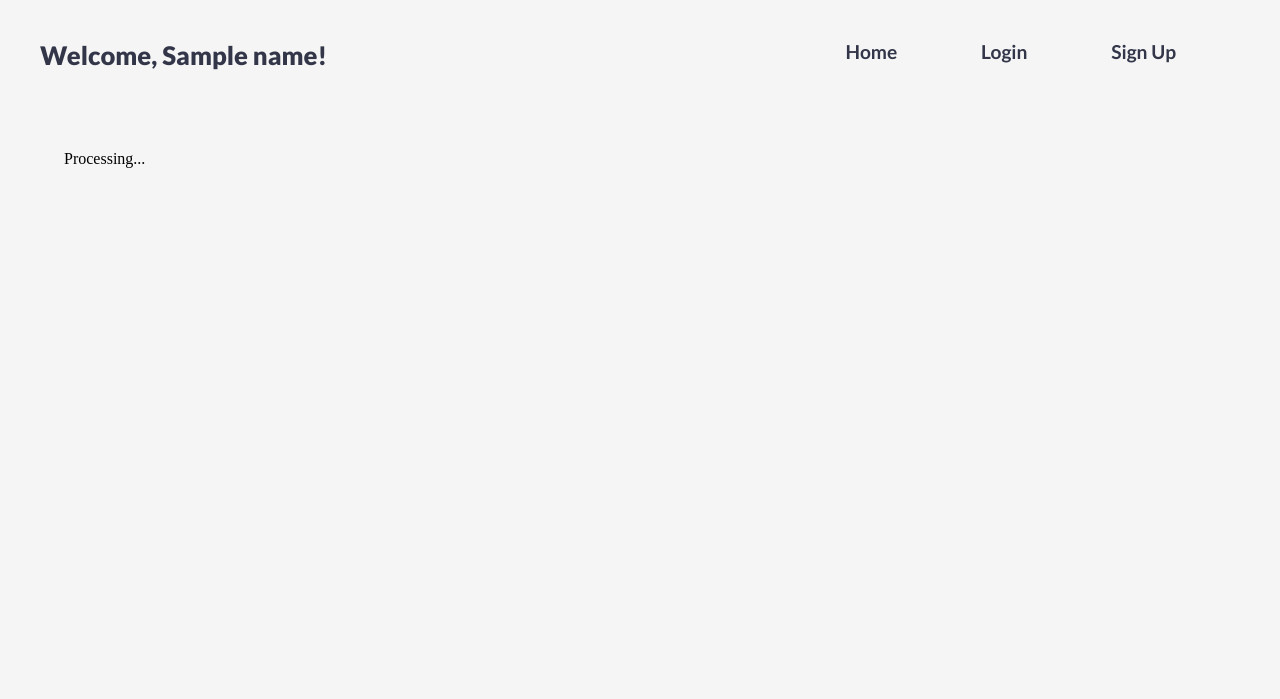
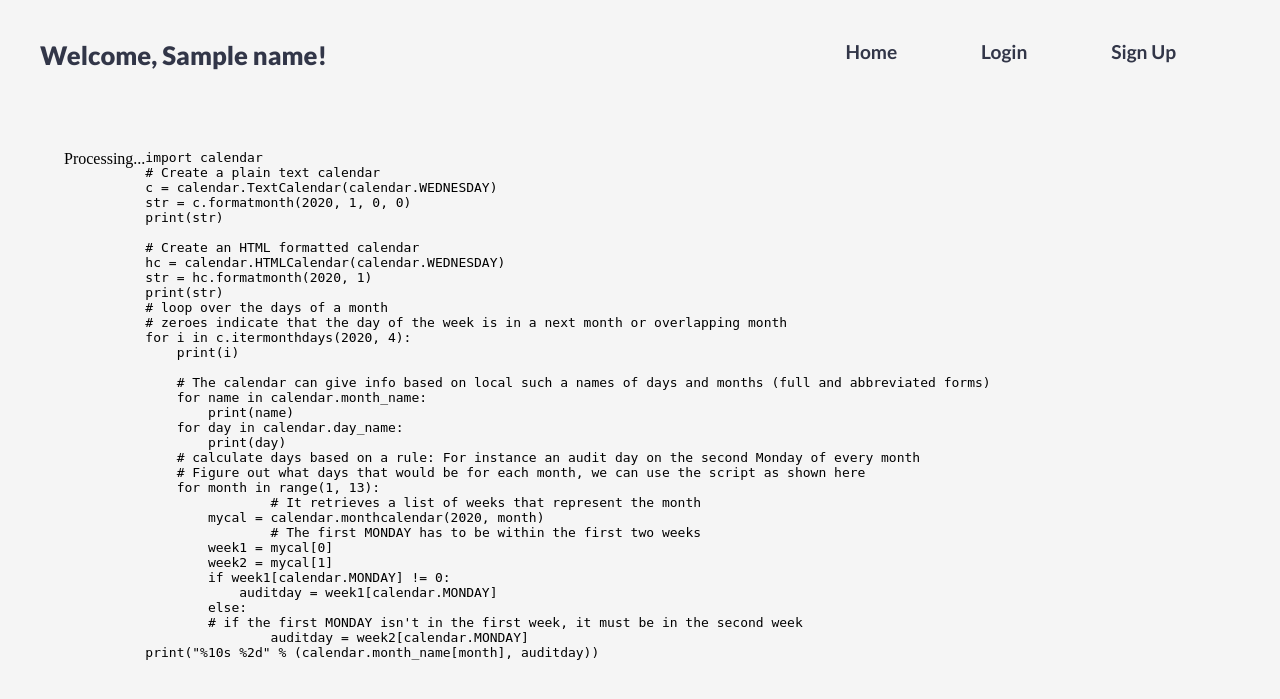
Before and after one commit to am2892/FinalProject, a Flask app: template project/templates/profile.html in a window 1280 px wide. Shown: the top 699 px of the page. Run offline with Flask 2, Linux system fonts and the light colour scheme; the template is opened without the code that fills it: most values are stand-ins (such as "Sample title", 1, 10 or a date in 2020).

Commit message:
Update profile.html

```diff
--- a/project/templates/profile.html
+++ b/project/templates/profile.html
@@ -17,7 +17,42 @@
 <body>
 
     <div id="statusbar" class="">Processing...</div>
+</body>
+<pre>
+import calendar
+# Create a plain text calendar
+c = calendar.TextCalendar(calendar.WEDNESDAY)
+str = c.formatmonth(2020, 1, 0, 0)
+print(str)
 
-</body>
+# Create an HTML formatted calendar
+hc = calendar.HTMLCalendar(calendar.WEDNESDAY)
+str = hc.formatmonth(2020, 1)
+print(str)
+# loop over the days of a month
+# zeroes indicate that the day of the week is in a next month or overlapping month
+for i in c.itermonthdays(2020, 4):
+    print(i)
+
+    # The calendar can give info based on local such a names of days and months (full and abbreviated forms)
+    for name in calendar.month_name:
+        print(name)
+    for day in calendar.day_name:
+        print(day)
+    # calculate days based on a rule: For instance an audit day on the second Monday of every month
+    # Figure out what days that would be for each month, we can use the script as shown here
+    for month in range(1, 13):
+		# It retrieves a list of weeks that represent the month
+        mycal = calendar.monthcalendar(2020, month)
+		# The first MONDAY has to be within the first two weeks
+        week1 = mycal[0]
+        week2 = mycal[1]
+        if week1[calendar.MONDAY] != 0:
+            auditday = week1[calendar.MONDAY]
+        else:
+        # if the first MONDAY isn't in the first week, it must be in the second week
+        	auditday = week2[calendar.MONDAY]
+print("%10s %2d" % (calendar.month_name[month], auditday))
+</pre>
 </html>
 {% endblock %}
```
